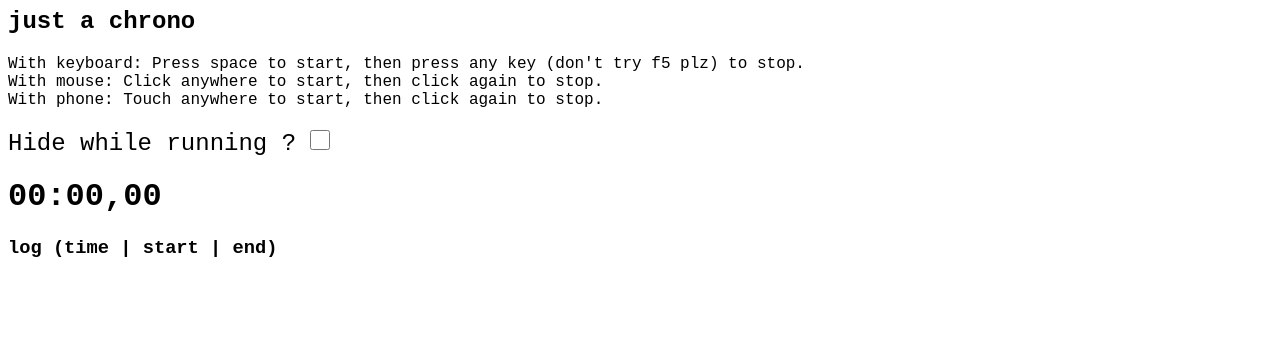
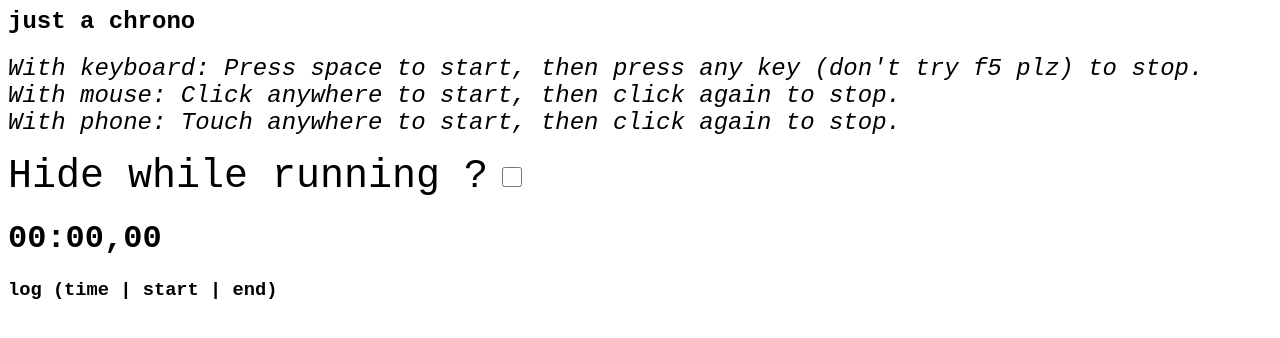
Before and after one commit to hkelf/hkelf.github.io, a plain HTML site: page chrono/index.html in a window 1280 px wide. Drawn offline with Linux system fonts and the light colour scheme.

Commit message:
chrono v6

```diff
--- a/chrono/index.html
+++ b/chrono/index.html
@@ -3,6 +3,11 @@
         <style>
             body {
               font-family: 'Courier New', monospace;
+            }
+            html {
+                -webkit-text-size-adjust: 100%;
+                -moz-text-size-adjust: 100%;
+                -ms-text-size-adjust: 100%;
             }
         </style>
     </head>
@@ -10,7 +15,7 @@
         <h2>
             just a chrono
         </h2>
-        <div>
+        <div style="font-size: 1.5em; font-style: italic;">
             With keyboard: Press space to start, then press any key (don't try f5 plz) to stop.
             <br>
             With mouse: Click anywhere to start, then click again to stop.
@@ -19,7 +24,7 @@
         </div>
         <br>
         <div>
-            <label for="visible" id="visibleLabel" style="font-size: 1.5em;">Hide while running ?</label>
+            <label for="visible" id="visibleLabel" style="font-size: 2.5em;">Hide while running ?</label>
             <input type="checkbox" name="visible" id="visible" style="width: 20px; height: 20px;">
         </div>
         <h1 id="chrono"></h1>
@@ -105,17 +110,18 @@
                 }
             }
 
-            document.ontouchstart = event => {
-                if (isRunning == true) {
-                    end()
-                } else if (isRunning == false) {
-                    isRunning = true;
-                    startDate = Date.now();
-                }
-            }
+            // document.ontouchend = event => {
+            //     if (isRunning == true) {
+            //         end()
+            //     } else if (isRunning == false) {
+            //         isRunning = true;
+            //         startDate = Date.now();
+            //     }
+            //     event.preventDefault()
+            // }
 
-            document.ontouchend = e => e.preventDefault();
-            document.ontouchcancel = e => e.preventDefault();
+            // document.ontouchend = e => e.preventDefault();
+            // document.ontouchcancel = e => e.preventDefault();
 
             const frame = () => {
                 if (isRunning) {
```
